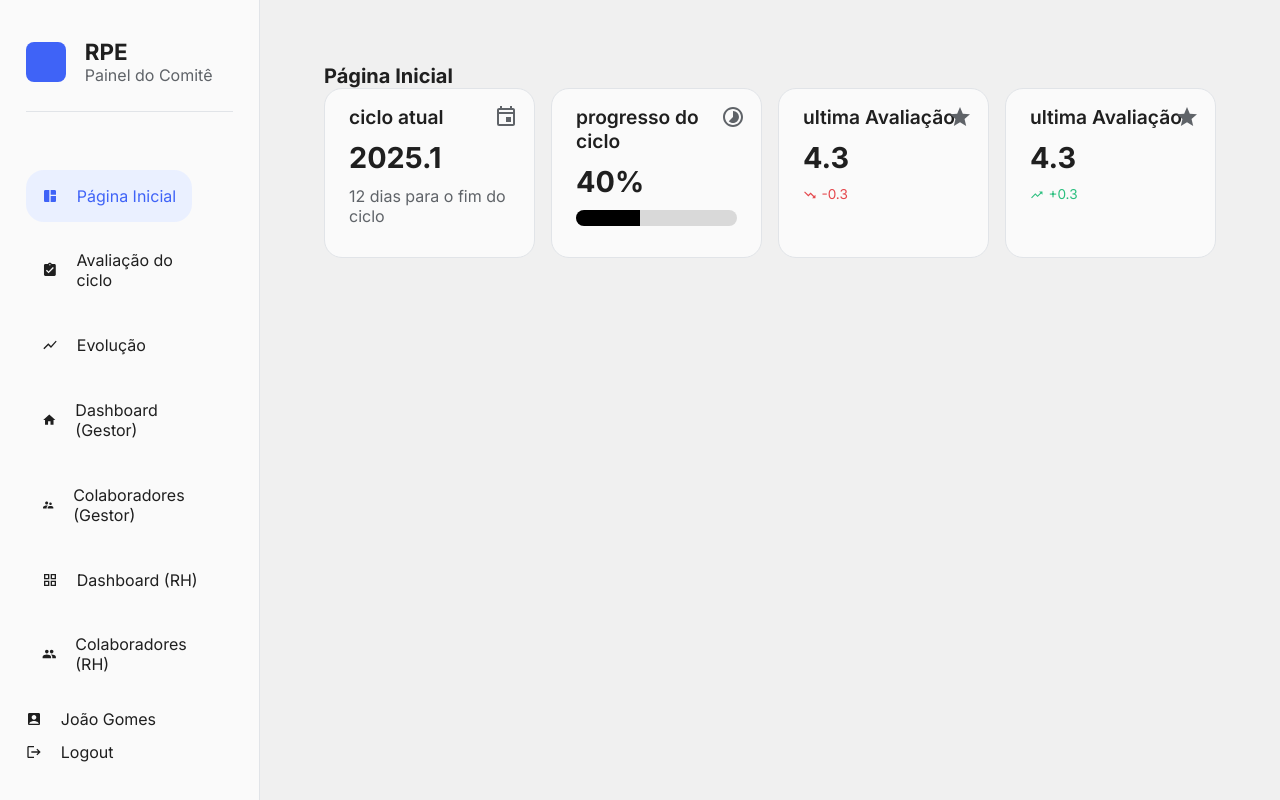
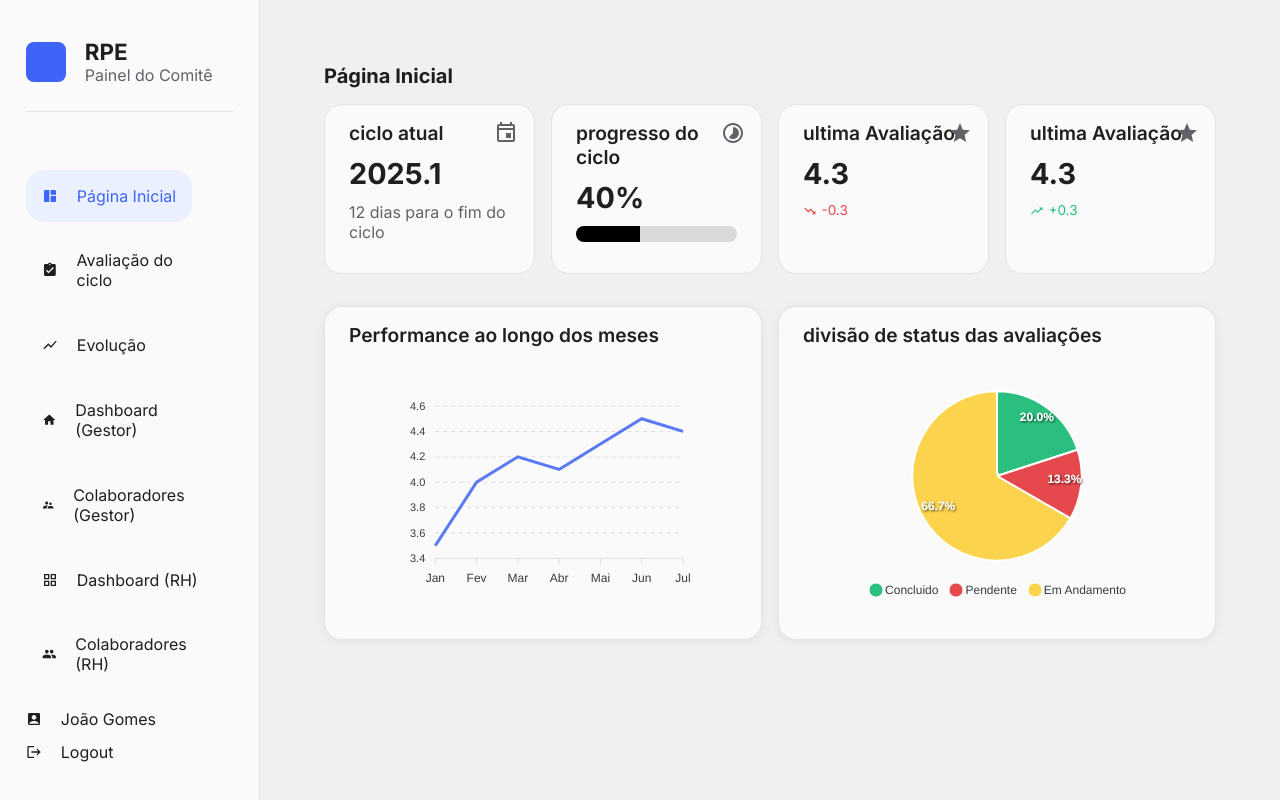
Before and after one commit to Baroes-da-APIzadinha/RPE-Frontend, a React (Vite) app: page /home in a window 1280 px wide. Built offline with nearby package versions, Linux system fonts and the light colour scheme.

Commit message:
feat: criei o componente ChartBox e coloquei exemplos de graficos na Home

```diff
--- a/src/components/CardBox/styles.ts
+++ b/src/components/CardBox/styles.ts
@@ -11,6 +11,8 @@ export const Container = styled.div`
   width: 340px;
   height: 170px;
   position: relative;
+  margin-bottom: 2rem;
+  margin-top: 1rem;
 `;
 
 export const IconWrapper = styled.div`
--- /dev/null
+++ b/src/components/ChartBox/index.tsx
@@ -0,0 +1,20 @@
+import React from 'react'
+import * as S from './styles'
+
+interface ChartBoxProps {
+  title?: string
+  children: React.ReactNode // Aqui você pode passar qualquer gráfico como filho
+}
+
+const ChartBox: React.FC<ChartBoxProps> = ({ title, children }) => {
+  return (
+    <S.Container>
+      {title && <S.Title>{title}</S.Title>}
+      <S.ChartWrapper>
+        {children}
+      </S.ChartWrapper>
+    </S.Container>
+  )
+}
+
+export default ChartBox
--- /dev/null
+++ b/src/components/ChartBox/styles.ts
@@ -0,0 +1,38 @@
+import styled from 'styled-components'
+
+export const Container = styled.div`
+  background: ${({ theme }) => theme.colors.surface.default};
+  border-radius: 1.125rem;
+  border: 1px solid ${({ theme }) => theme.colors.border};
+  padding: 1rem 1.5rem;
+  display: flex;
+  flex-direction: column;
+  align-items: flex-start;
+  width: 100%;
+  max-width: 600px;
+  min-width: 260px;
+  min-height: 220px;
+  position: relative;
+  box-shadow: 0 2px 12px rgba(0,0,0,0.06);
+  @media (max-width: 600px) {
+    width: 100%;
+    min-width: 0;
+    padding: 1rem;
+  }
+`;
+
+export const Title = styled.h3`
+  color: ${({ theme }) => theme.colors.text.primary};
+  font-size: ${({ theme }) => theme.font.sizes.small};
+  font-weight: 600;
+  margin: 0 0 1rem 0;
+`;
+
+export const ChartWrapper = styled.div`
+  width: 100%;
+  height: 260px;
+  display: flex;
+  align-items: center;
+  justify-content: center;
+
+`;
--- a/src/pages/home/index.tsx
+++ b/src/pages/home/index.tsx
@@ -4,7 +4,12 @@ import { MdOutlineInsertInvitation } from "react-icons/md";
 import { MdOutlineTimelapse } from "react-icons/md";
 import { MdGrade } from "react-icons/md";
 import  CardContainer  from '../../components/CardContainer/index.tsx'
+import ChartBox from '../../components/ChartBox'
+import ReactApexChart from 'react-apexcharts';
+import { useTheme } from 'styled-components';
+
 export function Home() {
+  const theme = useTheme();
   return (
      <>
       <BaseLayout>
@@ -37,6 +42,44 @@ export function Home() {
       miniSpan='+0.3'
         />
       </CardContainer>
+      <CardContainer>
+        <ChartBox title="Performance ao longo dos meses">
+        <ReactApexChart
+          type="line"
+          height={220}
+          width={"100%"}
+          series={[{ name: 'Performance', data: [3.5, 4.0, 4.2, 4.1, 4.3, 4.5, 4.4] }]}
+          options={{
+            chart: { toolbar: { show: false } },
+            xaxis: { categories: ['Jan', 'Fev', 'Mar', 'Abr', 'Mai', 'Jun', 'Jul'] },
+            colors: [theme.colors.primary.default],
+            stroke: { width: 3 },
+            dataLabels: { enabled: false },
+            grid: { strokeDashArray: 4 },
+          }}
+        />
+      </ChartBox>
+              <ChartBox title="divisão de status das avaliações">
+        <ReactApexChart
+          type="pie"
+          height={220}
+          width={"100%"}
+          series={[3, 2, 10]}
+          options={{
+            labels: ['Concluido', 'Pendente', 'Em Andamento'],
+            chart: { toolbar: { show: false } },
+            colors: [
+              theme.colors.success.default,
+              theme.colors.error.default,
+              theme.colors.chart.yellow
+            ],
+            legend: { position: 'bottom' },
+            dataLabels: { enabled: true },
+            tooltip: { enabled: true },
+          }}
+        />
+      </ChartBox>
+      </CardContainer>
 
       </BaseLayout>
     </>
```
Also changed, not shown: src/AppRoutes.tsx (deleted).
